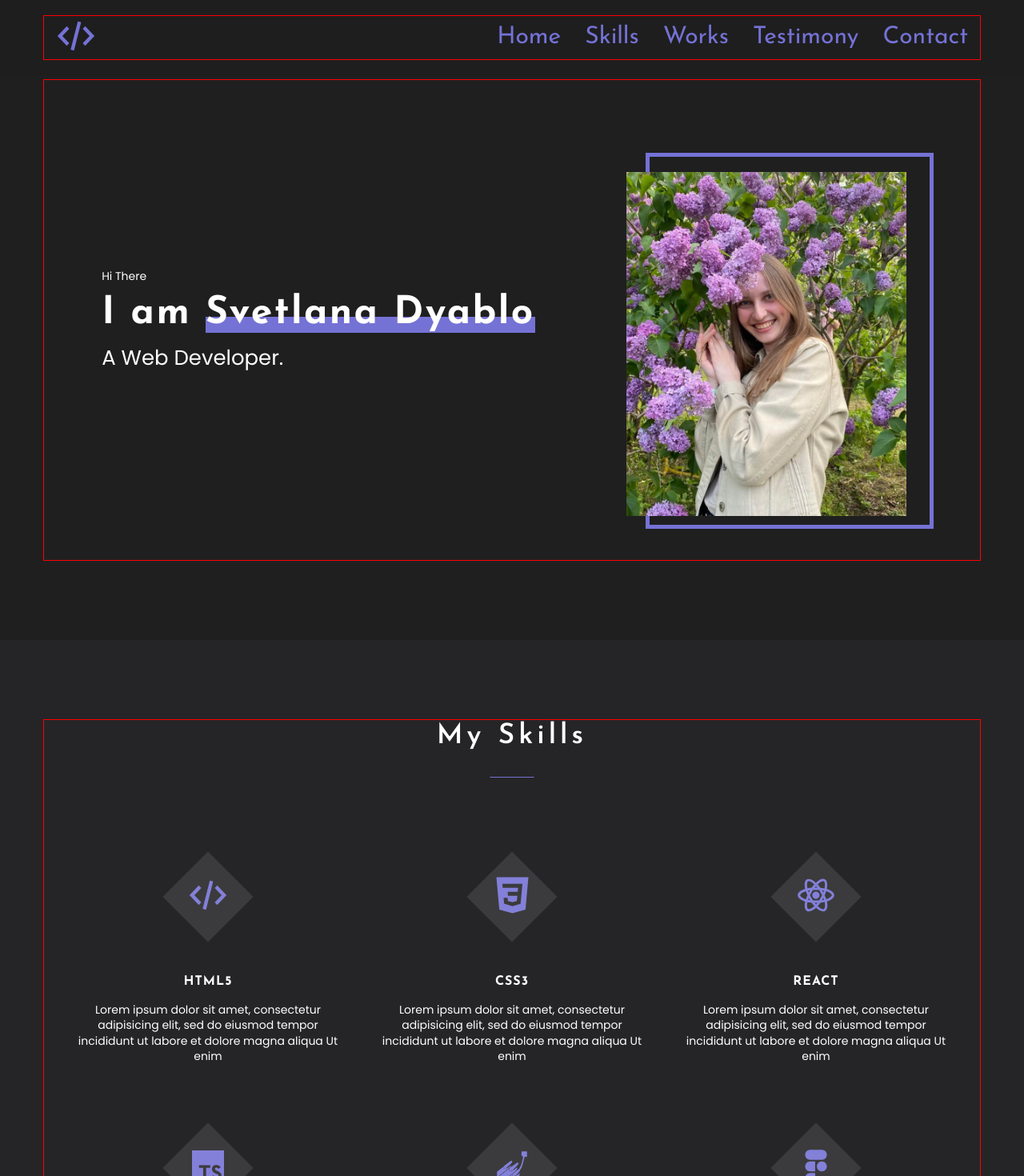
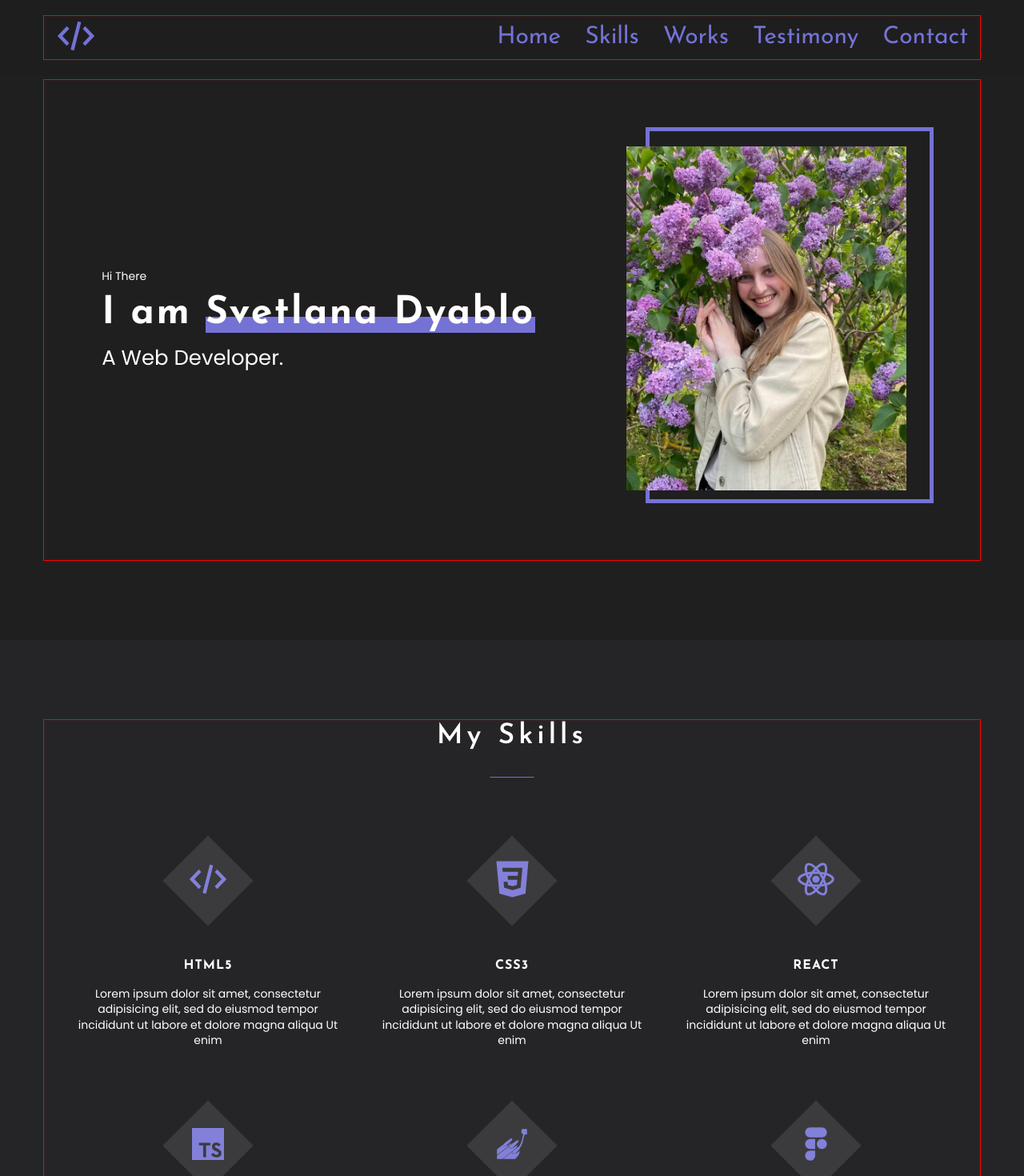
Before and after one commit to Cyberplata/portfolio-start-project-main-repeatBySveta, a React app: page / in a window 1280 px wide. Shown: the top 1470 px of the page at 80% size. Built offline with nearby package versions, Linux system fonts and the light colour scheme.

Commit message:
27. Pixel Perfect

```diff
--- a/src/components/slider/Slider.tsx
+++ b/src/components/slider/Slider.tsx
@@ -46,7 +46,7 @@
     font-weight: 600;
     letter-spacing: 1px;
     text-transform: uppercase;
-    margin: 22px 0 42px;
+    margin: 22px 0 32px; // Pixel perfect
     display: inline-block;
 `
 
--- a/src/layout/section/main/Main.tsx
+++ b/src/layout/section/main/Main.tsx
@@ -36,7 +36,6 @@
 const PhotoWrapper = styled.div`
     position: relative;
     z-index: 0;
-    margin-top: 65px;
 
     &::before {  // Создаём нашу рамку на заднем фоне
         content: "";
@@ -55,6 +54,10 @@
             top: -17px;
             left: 20px;
         }
+    }
+
+    @media ${theme.media.mobile} {
+        margin-top: 65px;
     }
 `
 
--- a/src/layout/section/skills/skill/Skill.tsx
+++ b/src/layout/section/skills/skill/Skill.tsx
@@ -26,7 +26,7 @@
 
 const StyledSkill = styled.div`
     width: 330px;
-    padding: 62px 20px 40px;
+    padding: 42px 20px 52px; // Поменяли padding для desktop - pixel perfect
     flex-grow: 1;
 
     @media ${theme.media.mobile} { // Убрали для мобилок боковые отступы
--- a/src/layout/section/testimony/Testimony.tsx
+++ b/src/layout/section/testimony/Testimony.tsx
@@ -28,6 +28,6 @@
     min-height: 50vh;
 
     ${IconWrapper} {
-        margin: 40px 0 72px;
+        margin: 28px 0 72px;  // Pixel perfect
     }
 `
```
